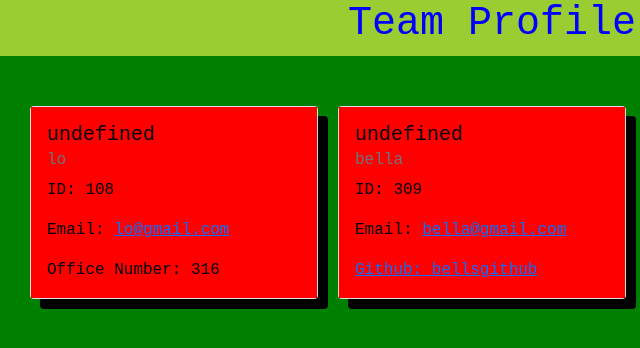
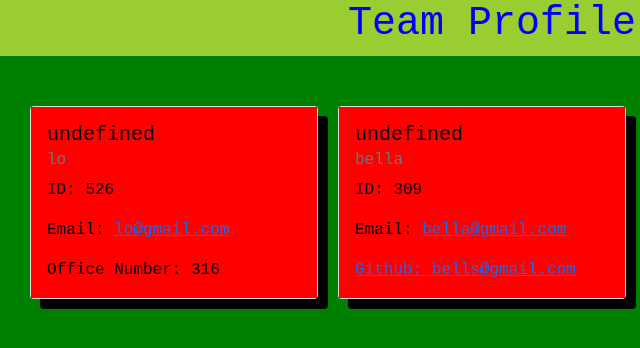
Before and after one commit to laurenshallop/10-Team-Profile-Generator, a website: page dist/index.html in a window 1280 px wide. Shown: the full height of the page, 148-788 px from the left. Drawn offline with nearby package versions, Linux system fonts and the light colour scheme.

Commit message:
added README

```diff
--- a/dist/index.html
+++ b/dist/index.html
@@ -19,7 +19,7 @@
           <div class="card-body">
           <h5 class="card-title">undefined</h5>
           <h6 class="card-subtitle mb-2 text-muted">lo</h6>
-          <p class="card-text">ID: 108</p>
+          <p class="card-text">ID: 526</p>
           <p class="card-text">Email: <a href="mailto:lo@gmail.com" class="card-link">lo@gmail.com</a></p>
 
              <p class="card-text">Office Number: 316</p>
@@ -33,7 +33,7 @@
           <p class="card-text">ID: 309</p>
           <p class="card-text">Email: <a href="mailto:bella@gmail.com" class="card-link">bella@gmail.com</a></p>
 
-             <a href="https://github.com/bellsgithub" target=_blank class ="card-link"> Github: bellsgithub</a><br>
+             <a href="https://github.com/bells@gmail.com" target=_blank class ="card-link"> Github: bells@gmail.com</a><br>
 
         </div>
       </div>
```
Also changed, not shown: README.md.
